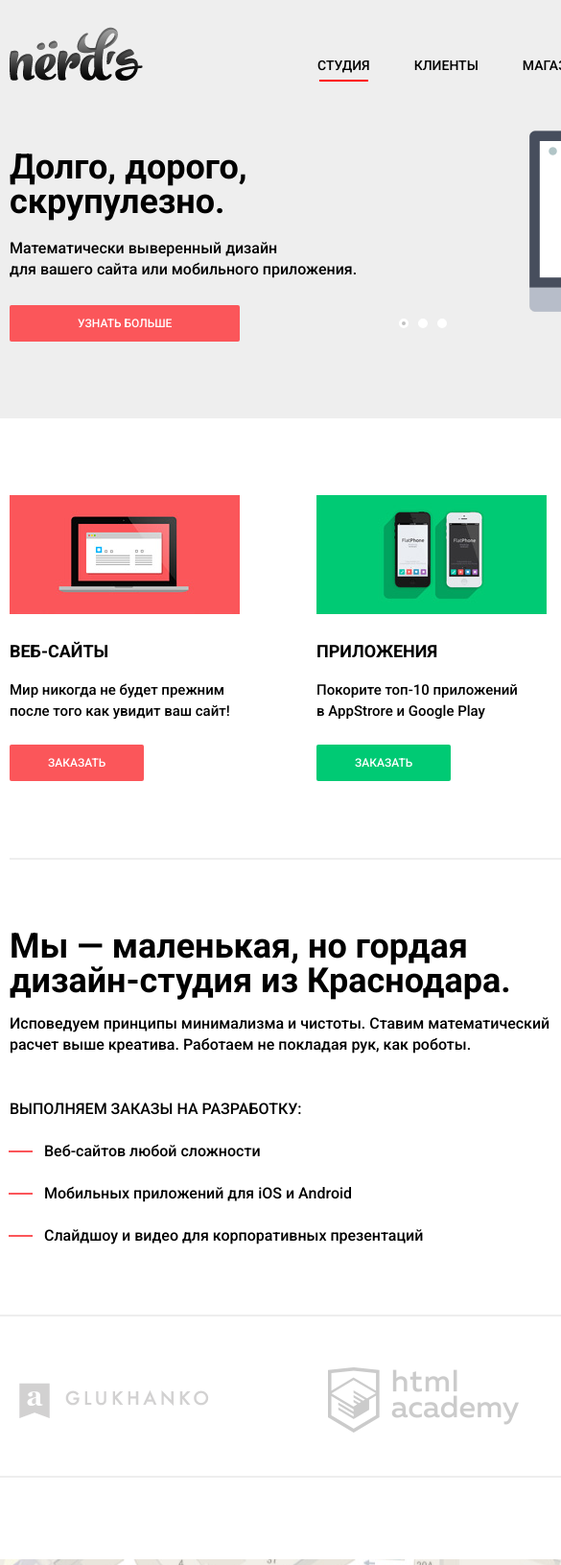
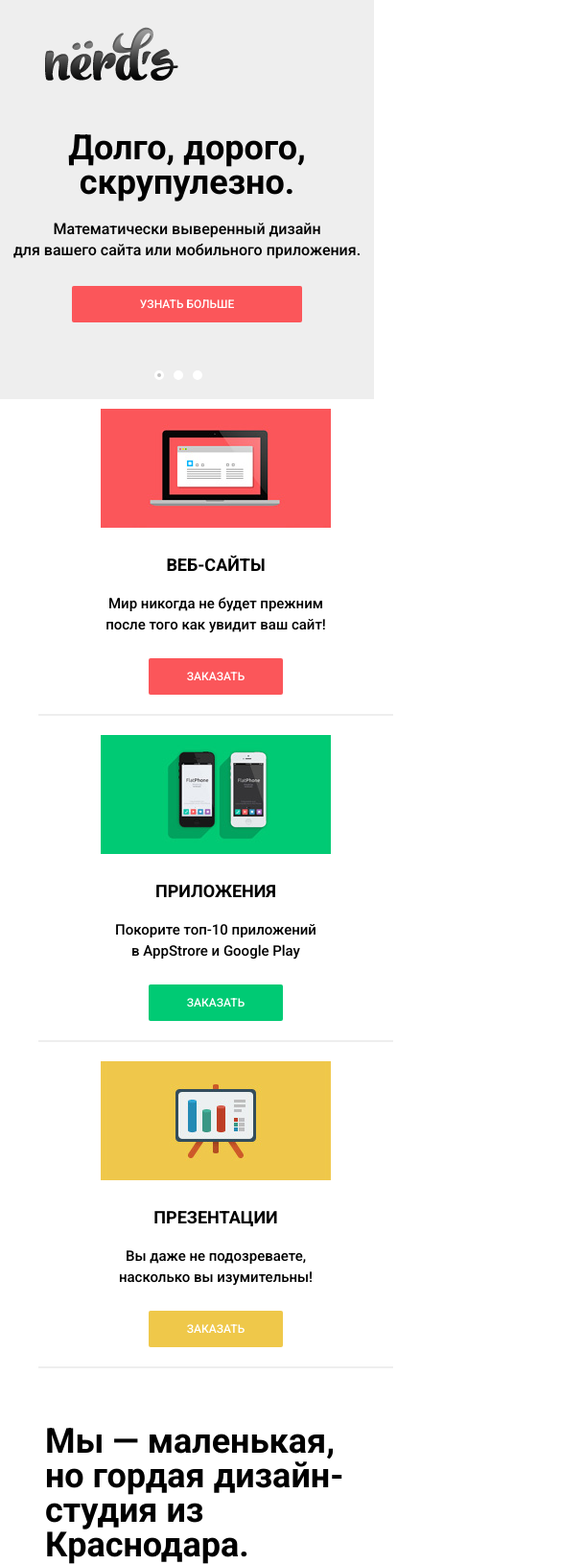
Before and after one commit to alekseibykov/nerds, a plain HTML site: page index.html in a window 390 px wide. Shown: the top 1631 px of the page at 96% size, 585 px wide, since content can reach past the window. Drawn offline with Linux system fonts and the light colour scheme; files whose address does not match are found by name.

Commit message:
добавил немножечко адаптивности

```diff
--- a/index.html
+++ b/index.html
@@ -2,6 +2,8 @@
 <html lang="ru">
   <head>
     <meta charset="utf-8">
+    <meta http-equiv="X-UA-Compatible" content="IE=edge">
+    <meta name="viewport" content="width=device-width, initial-scale=1, maximum-scale=1">
 
     <title>Nerds</title>
 
@@ -73,6 +75,7 @@
       </div>
     </div>
 
+
     <!-- features -->
     <div class="features">
       <div class="container clearfix">
@@ -95,7 +98,7 @@
         <div class="features-item">
           <img src="img/features-item_image-3.jpg" alt="img3" class="features-item_image" width="240" height="124">
           <h1 class="features-item_title">Презентации </h1>
-          <p class="features-item_text">Вы даже не подозреваете,
+          <p class="features-item_text">Вы даже не подозреваете,<br>
 насколько вы изумительны!</p>
           <a href="#" class="btn btn--yellow">Заказать</a>
         </div>
--- a/less/styles.less
+++ b/less/styles.less
@@ -48,11 +48,12 @@
 body {
   font-family: 'Roboto', 'Arial', sans-serif;
   font-weight: 500;
-  min-width: 900px;
+  width: 100%;
+  margin: 0 auto;
 }
 
 .container {
-  width: 880px;
+  max-width: 880px;
   margin: 0 auto;
   padding: 0 10px;
 }
@@ -62,8 +63,6 @@ body {
   display: table;
   clear: both;
 }
-
-//button
 
 .btn {
   display: inline-block;
@@ -92,6 +91,14 @@ body {
 
 .main-header {
   background-color: #eee;
+
+  @media (max-width: 880px) {
+    width: 100%;
+
+    .main-logo {
+      margin-left: 10%;
+    }
+  }
 }
 
 .main-logo {
@@ -139,6 +146,10 @@ body {
       }
     }
   }
+
+  @media (max-width: 900px) {
+    display: none;
+  }
 }
 
 .main-navigation {
@@ -171,6 +182,21 @@ body {
   margin: 0 auto;
   padding: 0 0;
   height: 300px;
+
+  @media (max-width: 880px) {
+    width: 100%;
+
+    .slider-item {
+      background: rgba(0,0,0,0);
+      text-align: center;
+
+      &_content {
+        width: 100%;
+      }
+    }
+
+
+  }
 }
 
 .slider input[type=radio] {
@@ -187,6 +213,10 @@ body {
 	margin-left: -109px;
 	text-align: center;
 	z-index: 9;
+
+  @media (max-width: 880px) {
+    bottom: 20px;
+  }
 }
 
 .slider-controls label {
@@ -219,6 +249,7 @@ body {
 
 .slider-item:nth-child(1) {
   background: url(../img/slider-item-img-1.png) no-repeat 100% 0;
+
 }
 
 .slider-item:nth-child(2) {
@@ -266,6 +297,7 @@ body {
 #btn-3:checked ~ .container .slider-item:nth-child(3) {
   display: block;
 }
+
 
 
 //features
@@ -330,6 +362,14 @@ body {
       }
     }
   }
+
+  @media (max-width: 900px) {
+    display: block;
+    margin: 10px 30px;
+    padding-bottom: 10px;
+    text-align: center;
+    width: 100% !important;
+  }
 }
 
 //about
@@ -338,16 +378,22 @@ body {
   font-size: 16px;
   line-height: 22px;
 
-  & .container {
+  .container {
     padding-bottom: 54px;
     border-bottom: 2px solid #eee;
+
+
   }
 }
 
 .about-left {
   margin: 48px 0 0 0;
   float: left;
-  width: 580px;
+  max-width: 580px;
+  @media (max-width: 900px) {
+    padding-left: 10%;
+    float: none;
+  }
 }
 
 .about_title {
@@ -386,6 +432,11 @@ body {
   float: right;
   width: 240px;
 
+  @media (max-width: 900px) {
+    margin: 30px 10%;
+    float: none;
+  }
+
 }
 
 .about-right_logo {
@@ -401,6 +452,8 @@ body {
     border-bottom: 2px solid #eee;
     padding-bottom: 32px;
   }
+
+
 }
 
 .projects-item {
@@ -409,6 +462,14 @@ body {
   padding: 0 10px;
   margin-right: 100px;
   opacity: 0.2;
+
+  @media (max-width: 900px) {
+    display: block;
+    margin-top: 25px;
+    margin-left: 10%;
+
+
+  }
 
   &:hover {
     opacity: 1;
@@ -425,6 +486,10 @@ body {
   margin-top: 85px;
   height: 416px;
   background: url(../img/map-img.jpg) no-repeat 50% 42%;
+
+  @media (max-width: 900px) {
+    background-position: 80% 40%;
+  }
 }
 
 .contact {
@@ -480,6 +545,10 @@ body {
     text-align: center;
     margin-right: 28px;
 
+    @media (max-width: 900px) {
+      float: none;
+    }
+
     &:hover {
       background: #fb565a;
     }
@@ -502,6 +571,10 @@ body {
 .main-footer_promo {
   float: right;
 
+  @media (max-width: 900px) {
+    float: none;
+  }
+
   & h1 {
     font-size: 36px;
     line-height: 36px;
```
Also changed, not shown: csscomb.json (added, +22 -0 lines), css/styles.css, 2 other files.
